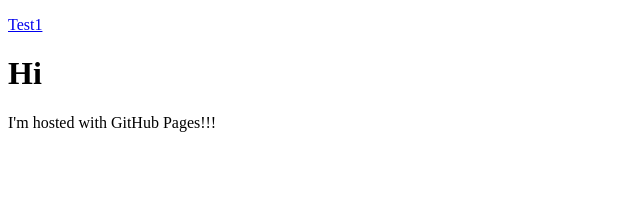
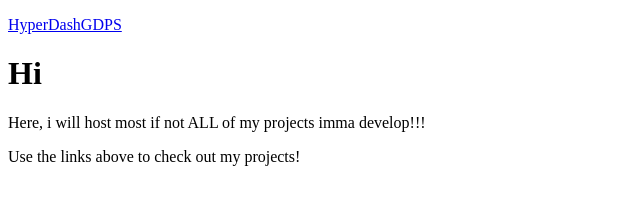
Before and after one commit to ChepsGames/chepsgames.github.io, a plain HTML site: page index.html in a window 1280 px wide. Shown: the whole page, without its empty margins (0-640 px from the left). Drawn offline with Linux system fonts and the light colour scheme.

Commit message:
Added the HyperDashGDPS link, deleted subpage-test

```diff
--- a/index.html
+++ b/index.html
@@ -1,8 +1,9 @@
 <!DOCTYPE html>
 <html>
 <body>
-<p><a href="https://chepsgames.github.io/subpage-test">Test1</a></p>
+<p><a href="https://hyperdash.ps.fhgdps.com">HyperDashGDPS</a></p>
 <h1>Hi</h1>
-<p>I'm hosted with GitHub Pages!!!</p>
+<p>Here, i will host most if not ALL of my projects imma develop!!!</p>
+<p>Use the links above to check out my projects!</p>
 </body>
 </html>
```
Also changed, not shown: subpage-test/index.html (deleted, +0 -8 lines).
